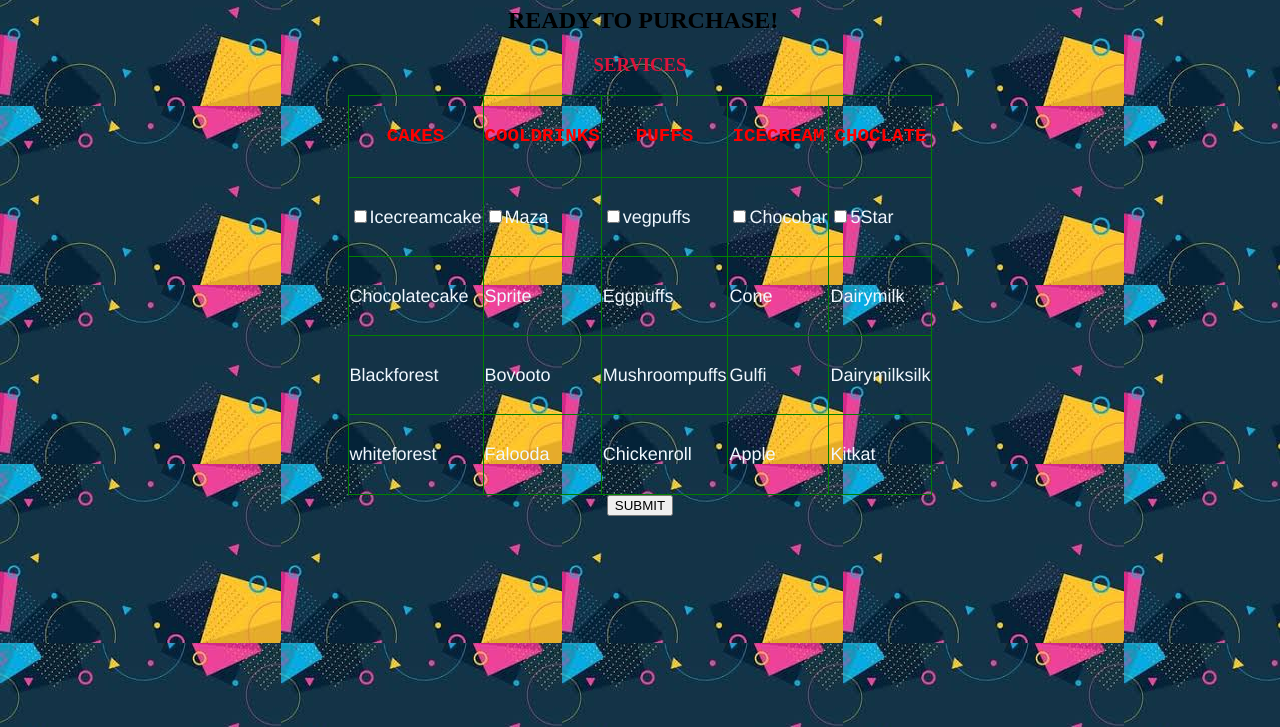
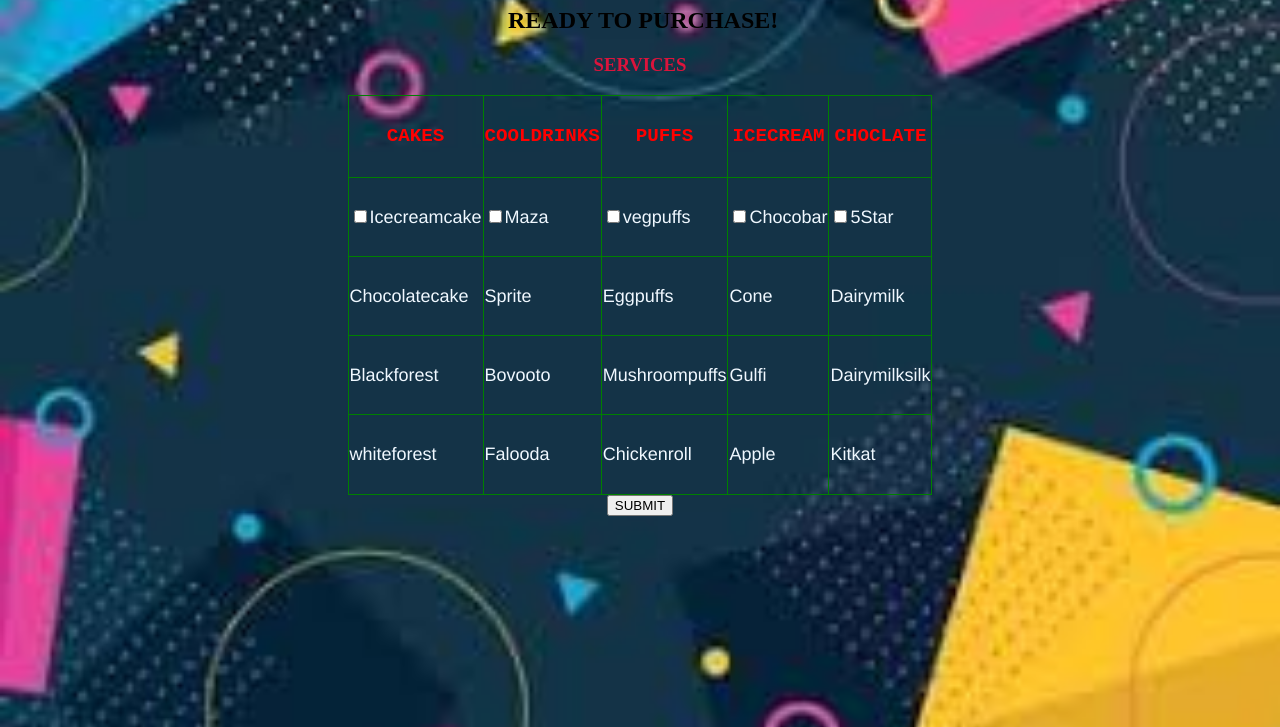
Before and after one commit to Gowtham21062004/table, a plain HTML site: page index.html in a window 1280 px wide. Shown: the part 73-800 px from the top of the page. Drawn offline with Linux system fonts and the light colour scheme.

Commit message:
Update index.html

```diff
--- a/index.html
+++ b/index.html
@@ -6,7 +6,7 @@
     <title>Document</title>
     <link rel="stylesheet" href="table.css">
 </head>
-<body style="background-image: url(./images.jpg);" >
+<body style="background-image: url(./images.jpg);background-repeat: no-repeat;background-size:cover;" >
     <h1 class="ab" style="color: blue;"><b>ABC</b></h1>
     <h2 class="ht">READY TO PURCHASE!</h2>
 
```
